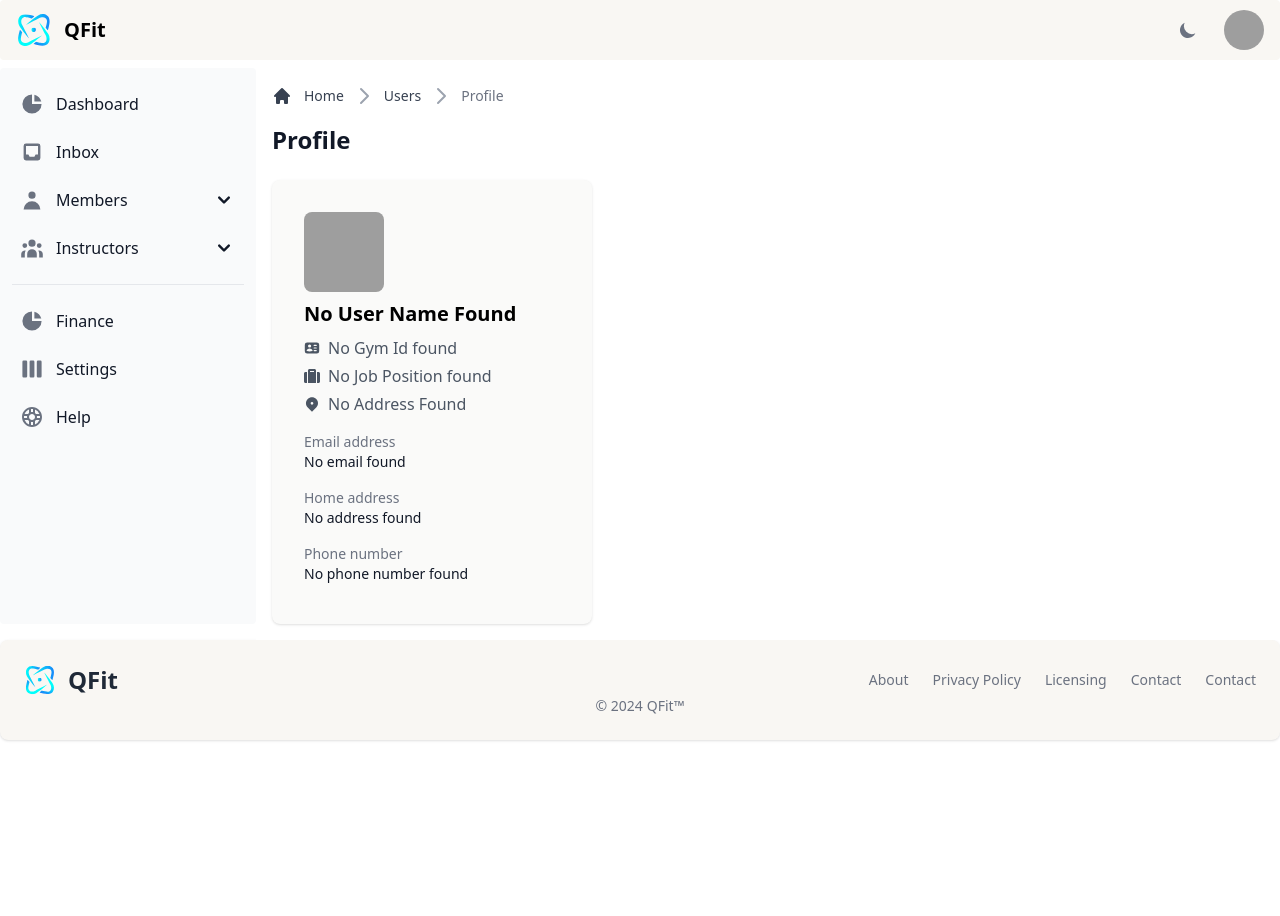
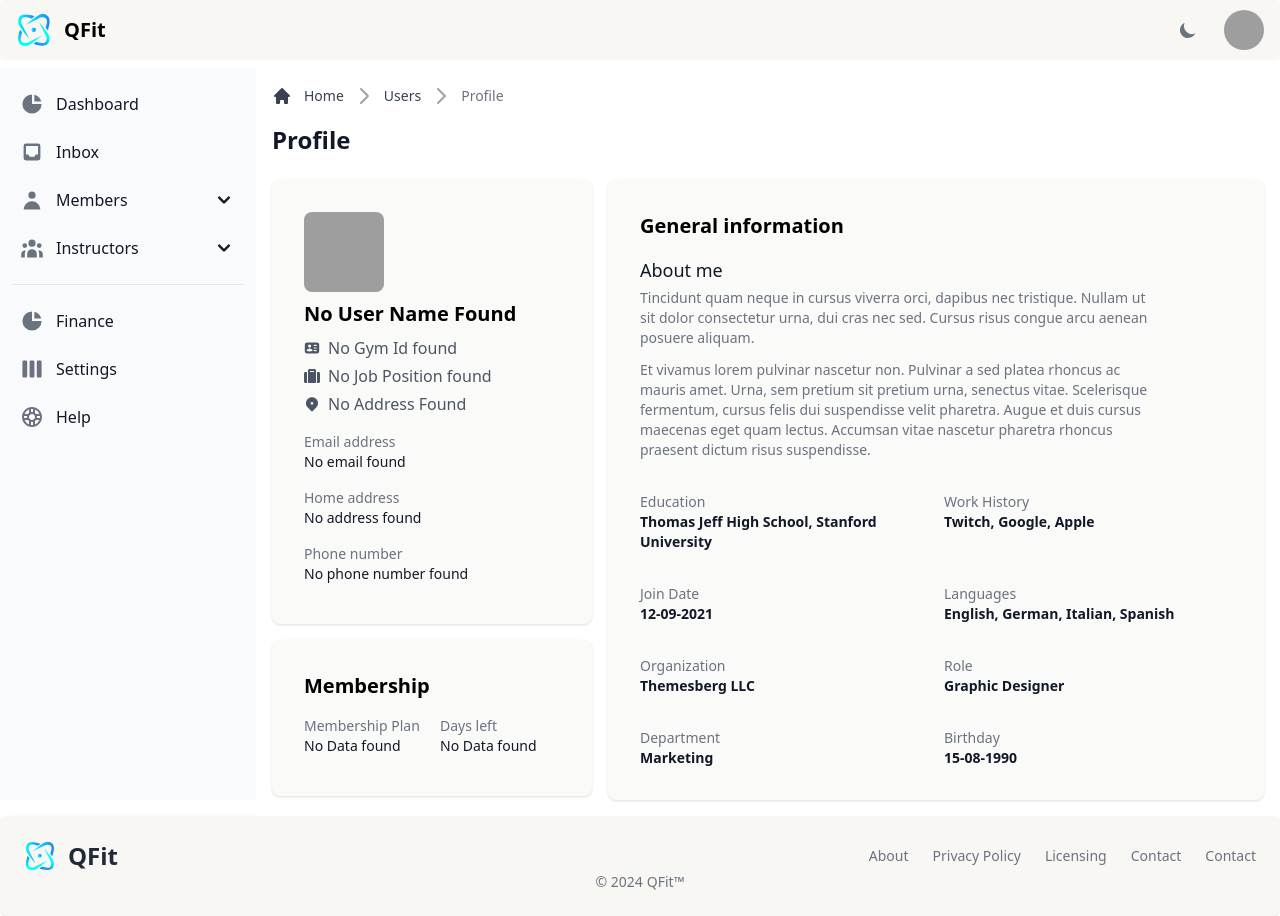
Before and after one commit to raveen200/QFIT_Member-FE, a React (Vite) app: page / in a window 1280 px wide. Before the commit the page ends 800 px from the top, so only its background shows below. Built offline with nearby package versions, Linux system fonts and the light colour scheme; grey boxes are pictures that could not be loaded.

Commit message:
set about sec

```diff
--- a/src/components/custom/Profile/Profile.jsx
+++ b/src/components/custom/Profile/Profile.jsx
@@ -12,7 +12,9 @@ function Profile() {
     town: null,
     Email: null,
     address: null,
-    phone: null
+    phone: null,
+    MembershipPlan: null,
+    DaysLeft: null
   };
 
   return (
@@ -160,6 +162,105 @@ function Profile() {
               </div>
             </div>
           </div>
+
+          <div className="mb-4 rounded-lg bg-stone-50 p-4 shadow dark:bg-gray-800 sm:p-6 xl:p-8">
+            <div className="flow-root">
+              <h2 className="text-xl font-bold dark:text-white">Membership</h2>
+              <div className="sm:flex xl:block xl:space-y-4">
+                <div className="sm:flex-1">
+                  <address className="text-sm font-normal not-italic text-gray-500 dark:text-gray-400">
+                    <div className="grid grid-cols-2 gap-4">
+                      <div>
+                        <div className="mt-4">Membership Plan</div>
+                        <a
+                          className="text-sm font-medium text-gray-900 dark:text-white"
+                          href="mailto:webmaster@flowbite.com">
+                          {myobj.MembershipPlan || "No Data found"}
+                        </a>
+                      </div>
+
+                      <div>
+                        <div className="mt-4">Days left</div>
+                        <div className="mb-2 text-sm font-medium text-gray-900 dark:text-white">
+                          {myobj.DaysLeft || "No Data found"}
+                        </div>
+                      </div>
+                    </div>
+                  </address>
+                </div>
+              </div>
+            </div>
+          </div>
+        </div>
+        <div className="col-span-2">
+          <div className="mb-4 rounded-lg bg-stone-50 p-4 shadow dark:bg-gray-800 sm:p-6 xl:p-8">
+            <h3 className="mb-4 text-xl font-bold dark:text-white">General information</h3>
+            <dl className="grid grid-cols-1 gap-x-4 gap-y-8 sm:grid-cols-2">
+              <div className="sm:col-span-2">
+                <dt className="text-lg font-medium text-gray-900 dark:text-white">About me</dt>
+                <dd className="mt-1 max-w-prose space-y-3 text-sm text-gray-500 dark:text-gray-400">
+                  <p>
+                    Tincidunt quam neque in cursus viverra orci, dapibus nec tristique. Nullam ut
+                    sit dolor consectetur urna, dui cras nec sed. Cursus risus congue arcu aenean
+                    posuere aliquam.
+                  </p>
+                  <p>
+                    Et vivamus lorem pulvinar nascetur non. Pulvinar a sed platea rhoncus ac mauris
+                    amet. Urna, sem pretium sit pretium urna, senectus vitae. Scelerisque fermentum,
+                    cursus felis dui suspendisse velit pharetra. Augue et duis cursus maecenas eget
+                    quam lectus. Accumsan vitae nascetur pharetra rhoncus praesent dictum risus
+                    suspendisse.
+                  </p>
+                </dd>
+              </div>
+              <div>
+                <dt className="text-sm font-medium text-gray-500 dark:text-gray-400">Education</dt>
+                <dd className="text-sm font-semibold text-gray-900 dark:text-white">
+                  Thomas Jeff High School, Stanford University
+                </dd>
+              </div>
+              <div>
+                <dt className="text-sm font-medium text-gray-500 dark:text-gray-400">
+                  Work History
+                </dt>
+                <dd className="text-sm font-semibold text-gray-900 dark:text-white">
+                  Twitch, Google, Apple
+                </dd>
+              </div>
+              <div>
+                <dt className="text-sm font-medium text-gray-500 dark:text-gray-400">Join Date</dt>
+                <dd className="text-sm font-semibold text-gray-900 dark:text-white">12-09-2021</dd>
+              </div>
+              <div>
+                <dt className="text-sm font-medium text-gray-500 dark:text-gray-400">Languages</dt>
+                <dd className="text-sm font-semibold text-gray-900 dark:text-white">
+                  English, German, Italian, Spanish
+                </dd>
+              </div>
+              <div>
+                <dt className="text-sm font-medium text-gray-500 dark:text-gray-400">
+                  Organization
+                </dt>
+                <dd className="text-sm font-semibold text-gray-900 dark:text-white">
+                  Themesberg LLC
+                </dd>
+              </div>
+              <div>
+                <dt className="text-sm font-medium text-gray-500 dark:text-gray-400">Role</dt>
+                <dd className="text-sm font-semibold text-gray-900 dark:text-white">
+                  Graphic Designer
+                </dd>
+              </div>
+              <div>
+                <dt className="text-sm font-medium text-gray-500 dark:text-gray-400">Department</dt>
+                <dd className="text-sm font-semibold text-gray-900 dark:text-white">Marketing</dd>
+              </div>
+              <div>
+                <dt className="text-sm font-medium text-gray-500 dark:text-gray-400">Birthday</dt>
+                <dd className="text-sm font-semibold text-gray-900 dark:text-white">15-08-1990</dd>
+              </div>
+            </dl>
+          </div>
         </div>
       </div>
     </>
--- a/src/pages/UserListPage.jsx
+++ b/src/pages/UserListPage.jsx
@@ -19,7 +19,6 @@ function UserLIstPage() {
               <li className="group flex items-center">
                 <a
                   className="flex items-center text-sm font-medium text-gray-700 hover:text-gray-900 dark:text-gray-400 dark:hover:text-white"
-                  data-testid="flowbite-breadcrumb-item"
                   href="#">
                   <div className="flex items-center gap-x-3">
                     <TiHome size={24} />
@@ -31,16 +30,13 @@ function UserLIstPage() {
                 <GreaterThanIcon />
                 <a
                   className="flex items-center text-sm font-medium text-gray-700 hover:text-gray-900 dark:text-gray-400 dark:hover:text-white"
-                  data-testid="flowbite-breadcrumb-item"
                   href="/users/list">
                   Users
                 </a>
               </li>
               <li className="group flex items-center">
                 <GreaterThanIcon />
-                <span
-                  className="flex items-center text-sm font-medium text-gray-500 dark:text-gray-400"
-                  data-testid="flowbite-breadcrumb-item">
+                <span className="flex items-center text-sm font-medium text-gray-500 dark:text-gray-400">
                   List
                 </span>
               </li>
```
